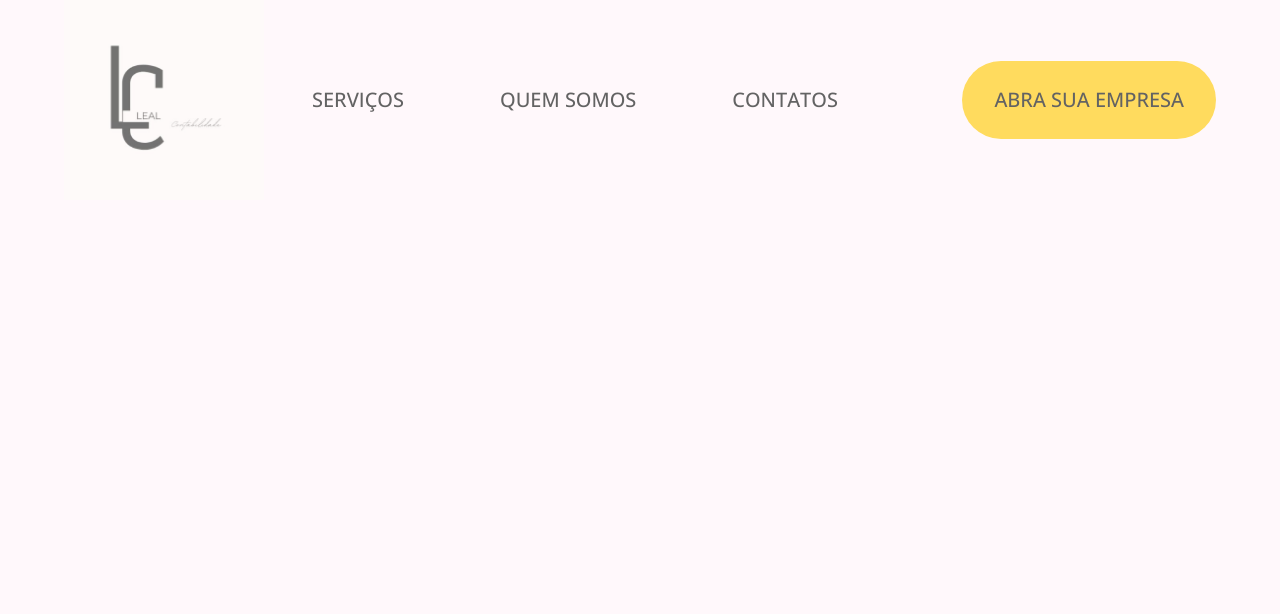
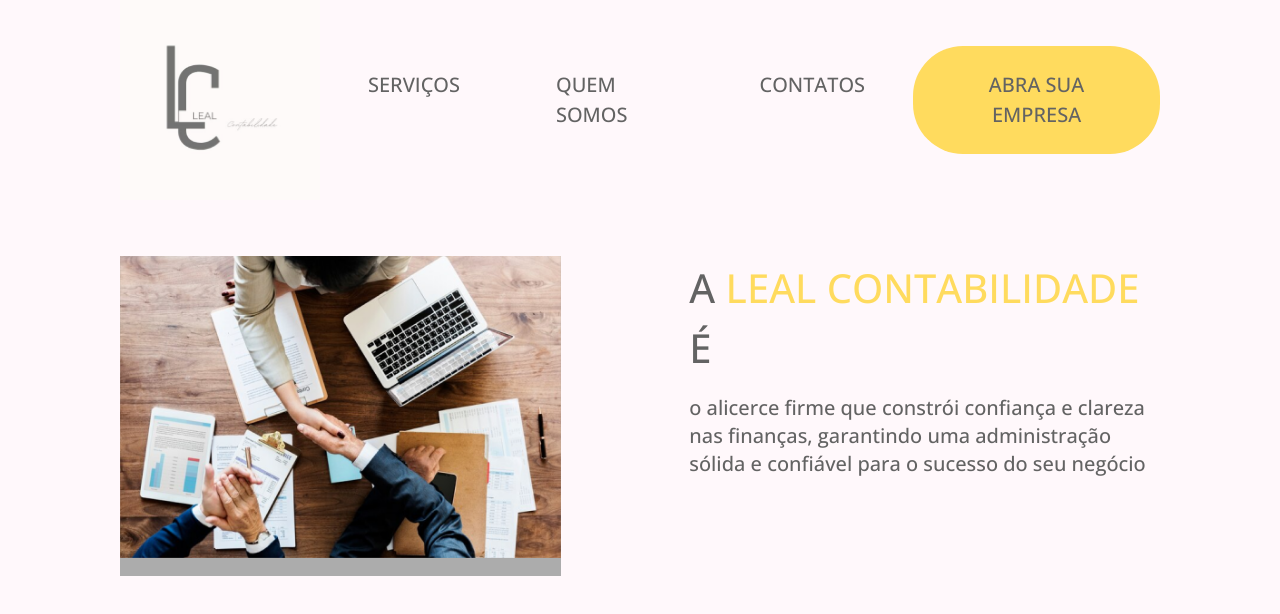
Before and after one commit to Nyir0/contabilidade, a React (Create React App) app: page / in a window 1280 px wide. Shown: the top 614 px of the page. Built offline with nearby package versions, Linux system fonts and the light colour scheme.

Commit message:
feat: add content main

```diff
--- a/package.json
+++ b/package.json
@@ -9,6 +9,7 @@
     "jquery": "^3.7.1",
     "react": "^18.2.0",
     "react-dom": "^18.2.0",
+    "react-router-dom": "^6.21.3",
     "react-scripts": "5.0.1",
     "web-vitals": "^2.1.4"
   },
--- a/src/App.js
+++ b/src/App.js
@@ -1,7 +1,17 @@
+import {BrowserRouter as Router, Routes, Route} from "react-router-dom";
 import Header from './components/Header';
+import Home from './pages/Home';
+
 
 export default function App() {
   return (
-    <Header />
+    <>
+      <Header />
+      <Router>
+        <Routes>
+          <Route path='/' element={<Home />} />
+        </Routes>
+      </Router>
+    </>
   )
 }
--- a/src/index.css
+++ b/src/index.css
@@ -10,6 +10,7 @@
 :root{
   --yellow-base:#FFDB5E;
   --black-base:#636363;
+  --black-light: #acacac;
 }
 
 * {
@@ -18,8 +19,12 @@
   color: var(--black-base);
 }
 
+h1{
+  font-size: 2.5rem;
+}
+
 body {
-  margin: 0 5vw;
+  margin: 0 7.5rem;
   background-color: #fff8fb;
 }
 
--- /dev/null
+++ b/src/pages/Home.js
@@ -0,0 +1,17 @@
+export default function Home() {
+    return(
+        <>
+        <main className="flex items-center justify-center pt-14">
+            <div className="w-[30rem] h-80 relative bg-[var(--black-light)] mr-32">
+                <img className="w-[30rem] left-12 bottom-12" src="./images/banner1.webp" alt=""/>
+            </div>
+            <div className="w-[40vw] pb-24">
+                <h1 className="uppercase mb-4">A <span className="text-[var(--yellow-base)]">Leal contabilidade</span> é</h1>
+                <p className="text-xl">
+                o alicerce firme que constrói confiança e clareza nas finanças, garantindo uma administração sólida e confiável para o sucesso do seu negócio
+                </p>
+            </div>
+        </main>
+        </>
+    )
+}
```
Also changed, not shown: 1 other file (tests, documents, lock files or other folders).
